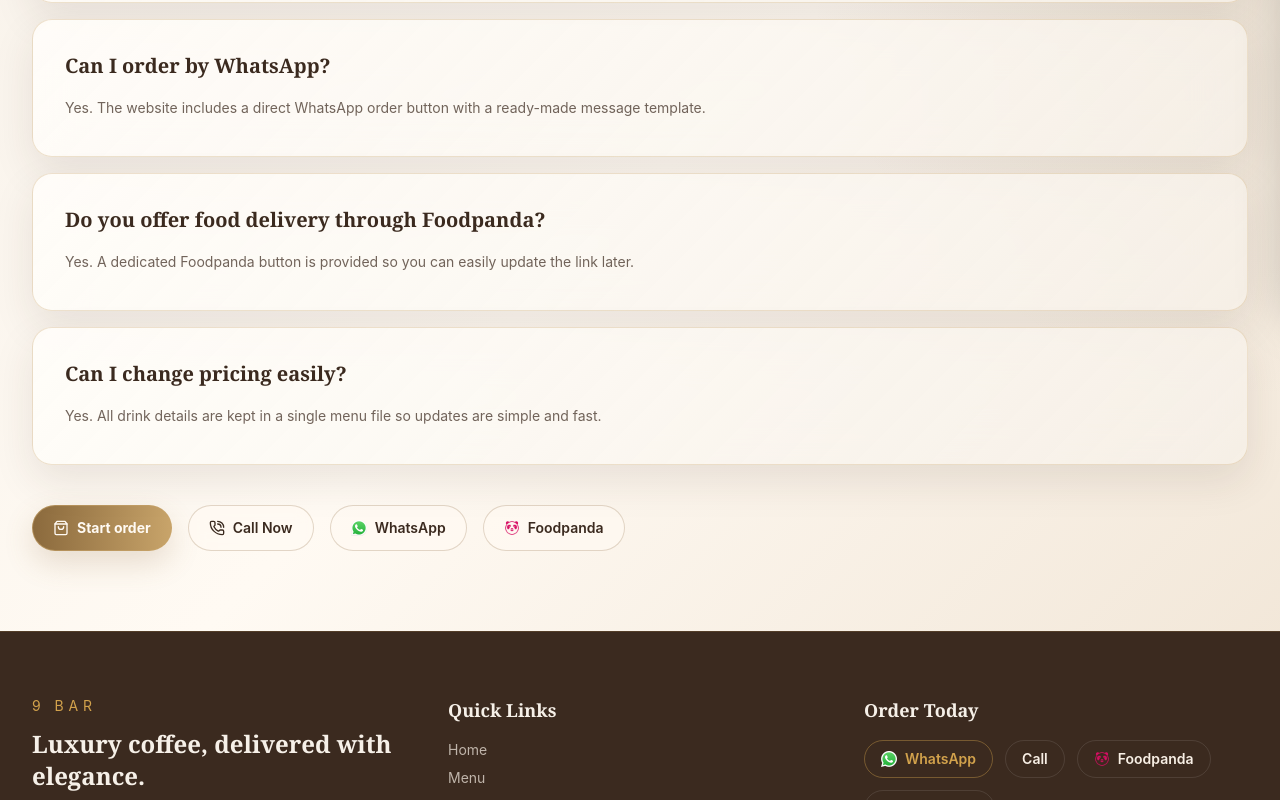
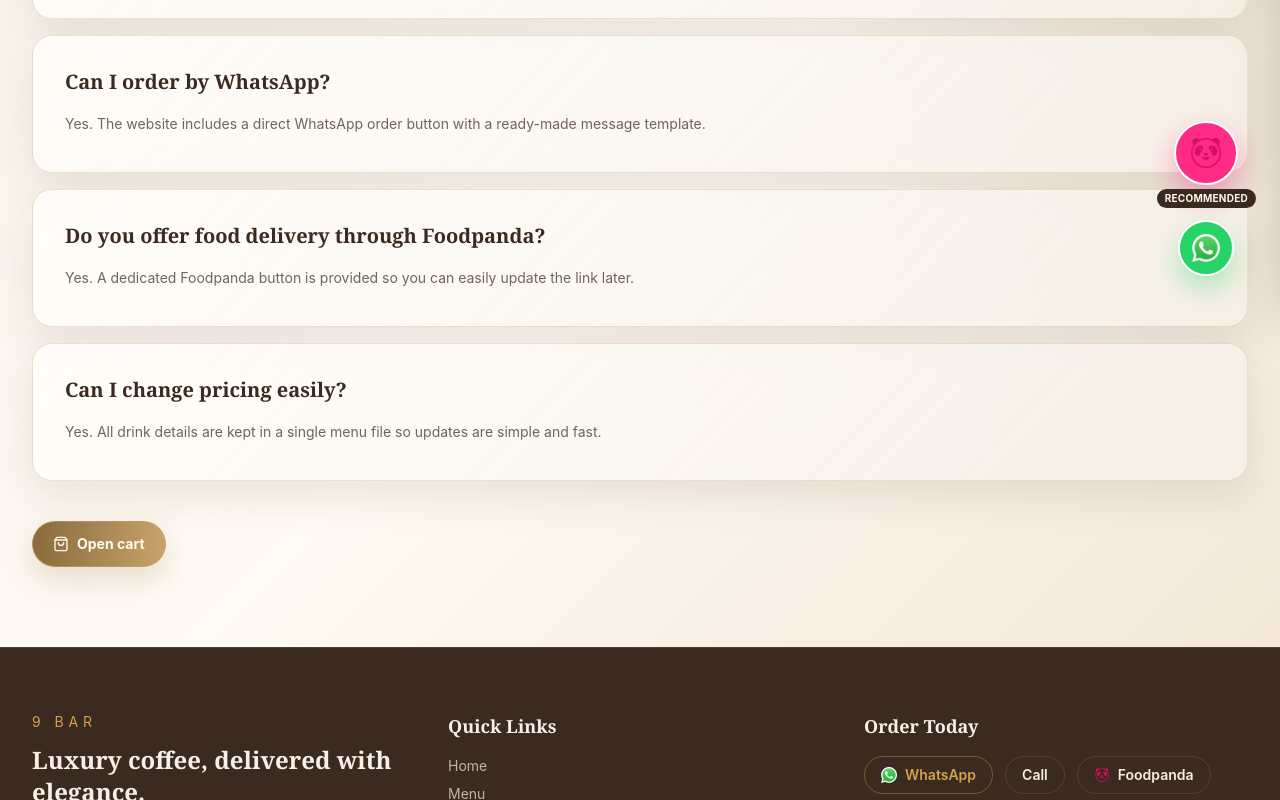
Before and after one commit to 9barpk-dev/9Bar, a Next.js app: page /faq in a window 1280 px wide. Shown: the part 500-1300 px from the top of the page. Built offline with nearby package versions, Linux system fonts and the light colour scheme; no server answers.

Commit message:
Improve cart flow and ordering visibility

```diff
--- a/app/globals.css
+++ b/app/globals.css
@@ -36,6 +36,9 @@
 .brand-page [class*="border-white"], main > section:not(:first-child):not(.delivery-checker) [class*="border-white"] { border-color: rgba(139, 106, 61, .18); }
 .brand-page [class*="bg-white/"], main > section:not(:first-child):not(.delivery-checker) [class*="bg-white/"] { background-color: rgba(255, 252, 247, .58); }
 .brand-page .eyebrow, main > section:not(:first-child):not(.delivery-checker) .eyebrow { color: #8b6a3d; }
+.on-dark .text-white { color: #fff; }
+.on-dark [class*="text-[#f8efe5]"] { color: rgba(248, 239, 229, .82); }
+.on-dark .eyebrow { color: #dcb05b; }
 
 @media (prefers-reduced-motion: reduce) {
   *, *::before, *::after { scroll-behavior: auto !important; transition-duration: .01ms !important; animation-duration: .01ms !important; animation-iteration-count: 1 !important; }
--- a/components/menu-carousel.tsx
+++ b/components/menu-carousel.tsx
@@ -19,7 +19,7 @@
   const move = (direction: -1 | 1) => setActiveIndex((current) => (current + direction + menuItems.length) % menuItems.length);
 
   return (
-    <section className="mx-auto max-w-7xl px-4 py-16 sm:px-6 lg:px-8 lg:py-24" aria-label="Full menu slideshow">
+    <section className="on-dark mx-auto max-w-7xl px-4 py-16 sm:px-6 lg:px-8 lg:py-24" aria-label="Full menu slideshow">
       <div className="mb-8 flex flex-wrap items-end justify-between gap-5">
         <div><p className="eyebrow">The full menu</p><h2 className="mt-3 text-3xl font-semibold tracking-[-0.03em] text-white sm:text-4xl">Something for every coffee mood.</h2></div>
         <Link href="/menu" className="text-sm font-semibold text-[#dcb05b] transition hover:text-white">Browse by category →</Link>
--- a/components/order-actions.tsx
+++ b/components/order-actions.tsx
@@ -1,9 +1,6 @@
 "use client";
 
-import Link from "next/link";
-import Image from "next/image";
-import { PhoneCall, ShoppingBag } from "lucide-react";
-import { foodpandaUrl, orderLinks } from "@/lib/site";
+import { ShoppingBag } from "lucide-react";
 import { useOrderCart } from "@/components/order-drawer";
 
 export function OrderActions({ compact = false, drinkName, price }: { compact?: boolean; drinkName?: string; price?: string }) {
@@ -16,23 +13,8 @@
         className="inline-flex items-center gap-2 rounded-full border border-[#c8a46a]/60 bg-gradient-to-r from-[#8b6a3d] via-[#c8a46a] to-[#8b6a3d] bg-[length:200%_auto] px-5 py-3 text-sm font-bold text-[#fffaf3] shadow-[0_12px_30px_rgba(139,106,61,0.2)] transition-all duration-300 hover:-translate-y-1 hover:bg-[position:right_center] hover:shadow-[0_16px_38px_rgba(139,106,61,0.3)]"
       >
         <ShoppingBag size={16} />
-        {drinkName ? "Add to order" : "Start order"}
+        {drinkName ? "Add to cart" : "Open cart"}
       </button>
-      <Link
-        href={orderLinks.phone}
-        className="inline-flex items-center gap-2 rounded-full border border-[#8b6a3d]/25 bg-[#fffaf3]/70 px-5 py-3 text-sm font-semibold text-[#3b2a1f] backdrop-blur-sm transition-all duration-300 hover:-translate-y-1 hover:border-[#c8a46a] hover:bg-white"
-      >
-        <PhoneCall size={16} />
-        Call Now
-      </Link>
-      <Link href={orderLinks.whatsapp} target="_blank" rel="noreferrer" className="inline-flex items-center gap-2 rounded-full border border-[#8b6a3d]/25 bg-[#fffaf3]/70 px-5 py-3 text-sm font-semibold text-[#3b2a1f] transition-all duration-300 hover:-translate-y-1 hover:border-[#c8a46a] hover:text-[#8b6a3d]">
-        <Image src="/whatsapp.png" alt="WhatsApp" width={16} height={16} />
-        WhatsApp
-      </Link>
-      <Link href={foodpandaUrl} target="_blank" rel="noreferrer" className="inline-flex items-center gap-2 rounded-full border border-[#8b6a3d]/25 bg-[#fffaf3]/70 px-5 py-3 text-sm font-semibold text-[#3b2a1f] transition-all duration-300 hover:-translate-y-1 hover:border-[#c8a46a] hover:text-[#8b6a3d]">
-        <Image src="/icons8-foodpanda-48.png" alt="Foodpanda" width={16} height={16} />
-        Foodpanda
-      </Link>
     </div>
   );
 }
--- a/components/order-drawer.tsx
+++ b/components/order-drawer.tsx
@@ -28,16 +28,22 @@
 export function OrderCartProvider({ children }: { children: React.ReactNode }) {
   const [items, setItems] = useState<CartItem[]>([]);
   const [isOpen, setIsOpen] = useState(false);
+  const [addedItem, setAddedItem] = useState<string | null>(null);
   const addItem = useCallback((name: string, price: string) => {
     const amount = numericPrice(price);
     setItems((current) => {
       const existing = current.find((item) => item.name === name);
       return existing ? current.map((item) => item.name === name ? { ...item, quantity: item.quantity + 1 } : item) : [...current, { name, price: amount, quantity: 1 }];
     });
-    setIsOpen(true);
+    setAddedItem(name);
   }, []);
+  useEffect(() => {
+    if (!addedItem) return;
+    const timeout = window.setTimeout(() => setAddedItem(null), 2800);
+    return () => window.clearTimeout(timeout);
+  }, [addedItem]);
   const count = items.reduce((total, item) => total + item.quantity, 0);
-  return <CartContext.Provider value={{ addItem, openCart: () => setIsOpen(true), count }}><OrderDrawer items={items} setItems={setItems} isOpen={isOpen} close={() => setIsOpen(false)} />{children}</CartContext.Provider>;
+  return <CartContext.Provider value={{ addItem, openCart: () => setIsOpen(true), count }}><OrderDrawer items={items} setItems={setItems} isOpen={isOpen} close={() => setIsOpen(false)} />{children}{addedItem && <div role="status" className="fixed bottom-5 left-1/2 z-[90] -translate-x-1/2 rounded-full bg-[#3b2a1f] px-5 py-3 text-sm font-semibold text-[#fffaf3] shadow-xl">Added to cart successfully: {addedItem}</div>}</CartContext.Provider>;
 }
 
 export function CartButton() {
@@ -115,7 +121,8 @@
     <aside aria-label="Your order" className={`fixed inset-y-0 right-0 z-[80] flex w-full max-w-xl flex-col bg-[#fffaf3] shadow-2xl transition-transform duration-300 ${isOpen ? "translate-x-0" : "translate-x-full"}`}>
       <div className="flex items-center justify-between border-b border-[#c8a46a]/20 px-5 py-5"><div><p className="eyebrow">Your order</p><h2 className="mt-1 text-2xl font-semibold">A coffee moment, curated.</h2></div><button type="button" onClick={close} aria-label="Close order bag" className="rounded-full p-2 text-[#3b2a1f] hover:bg-[#c8a46a]/15"><X /></button></div>
       <div className="flex-1 overflow-y-auto p-5 sm:p-6">
-          {items.length === 0 ? <div className="rounded-3xl border border-dashed border-[#c8a46a]/45 p-8 text-center text-sm text-[#3b2a1f]/70">Your order bag is waiting for something delicious.</div> : <div className="space-y-3">{items.map((item) => <div key={item.name} className="flex items-center justify-between rounded-2xl border border-[#c8a46a]/20 p-4"><div><p className="font-semibold">{item.name}</p><p className="mt-1 text-sm text-[#8b6a3d]">Rs. {item.price}</p></div><div className="flex items-center gap-3"><button onClick={() => updateQuantity(item.name, -1)} aria-label={`Remove one ${item.name}`} className="rounded-full border p-1"><Minus size={14} /></button><span className="w-4 text-center text-sm font-semibold">{item.quantity}</span><button onClick={() => updateQuantity(item.name, 1)} aria-label={`Add one ${item.name}`} className="rounded-full border p-1"><Plus size={14} /></button></div></div>)}</div>}
+          {items.length === 0 ? <div className="rounded-3xl border border-dashed border-[#c8a46a]/45 p-8 text-center text-sm text-[#3b2a1f]/80"><p>Your order bag is waiting for something delicious.</p><Link href="/menu" onClick={close} className="mt-4 inline-flex rounded-full bg-[#3b2a1f] px-4 py-2 font-semibold text-white">Browse the menu</Link></div> : <div className="space-y-3">{items.map((item) => <div key={item.name} className="flex items-center justify-between rounded-2xl border border-[#c8a46a]/20 p-4"><div><p className="font-semibold">{item.name}</p><p className="mt-1 text-sm text-[#8b6a3d]">Rs. {item.price}</p></div><div className="flex items-center gap-3"><button onClick={() => updateQuantity(item.name, -1)} aria-label={`Remove one ${item.name}`} className="rounded-full border p-1"><Minus size={14} /></button><span className="w-4 text-center text-sm font-semibold">{item.quantity}</span><button onClick={() => updateQuantity(item.name, 1)} aria-label={`Add one ${item.name}`} className="rounded-full border p-1"><Plus size={14} /></button></div></div>)}</div>}
+          {items.length > 0 && <Link href="/menu" onClick={close} className="mt-5 inline-flex items-center rounded-full border border-[#8b6a3d]/30 px-4 py-2 text-sm font-semibold text-[#3b2a1f] transition hover:bg-[#efe3d1]">← Continue browsing menu</Link>}
           <div className="mt-7 grid gap-3 sm:grid-cols-[1.25fr_1fr]">
             <button type="button" aria-pressed={method === "foodpanda"} onClick={() => setMethod("foodpanda")} className={`rounded-2xl border p-4 text-left transition ${method === "foodpanda" ? "border-[#d2a24c] bg-[#d2a24c] text-[#160f07] shadow-[0_12px_28px_rgba(210,162,76,0.28)]" : "border-[#c8a46a]/35 bg-[#efe3d1] text-[#3b2a1f] hover:border-[#d2a24c]"}`}><div className="flex items-center gap-2.5"><Image src="/icons8-foodpanda-48.png" alt="Foodpanda" width={24} height={24} /><span className="text-base font-bold">Order via Foodpanda</span></div><span className="mt-2 block text-sm leading-5 opacity-80">Fast checkout, live tracking, and secure payment.</span><span className="mt-3 inline-block text-xs font-bold uppercase tracking-wide">Recommended</span></button>
             <button type="button" aria-pressed={method === "direct"} onClick={() => setMethod("direct")} className={`rounded-2xl border p-4 text-left transition ${method === "direct" ? "border-[#3b2a1f] bg-[#3b2a1f] text-white shadow-[0_12px_28px_rgba(59,42,31,0.2)]" : "border-[#c8a46a]/35 bg-[#fffaf3] text-[#3b2a1f] hover:border-[#8b6a3d]"}`}><div className="flex items-center gap-2.5"><Image src="/whatsapp.png" alt="WhatsApp" width={22} height={22} /><span className="text-base font-bold">Order from 9 BAR</span></div><span className="mt-2 block text-sm leading-5 opacity-75">Use your cart and confirm your order directly on WhatsApp.</span><span className="mt-3 inline-block text-xs font-bold">Website order</span></button>
--- a/components/site-shell.tsx
+++ b/components/site-shell.tsx
@@ -23,7 +23,7 @@
       <header className="sticky top-0 z-40 border-b border-[#c8a46a]/20 bg-[#f6f0e8]/80 backdrop-blur-2xl">
         <div className="mx-auto flex max-w-7xl items-center justify-between px-4 py-4 sm:px-6 lg:px-8">
           <Link href="/" aria-label="9 BAR home" className="flex items-center gap-2.5 transition-transform duration-300 hover:scale-[1.03]">
-            <Image src="/images/logo/logo.svg" alt="9 BAR" width={110} height={40} priority className="h-10 w-[110px] object-contain" />
+            <Image src="/images/logo/9bar.png" alt="9 BAR" width={60} height={60} priority className="h-14 w-14 rounded-xl object-contain shadow-[0_4px_14px_rgba(59,42,31,0.15)]" />
           </Link>
           <nav className="hidden items-center gap-6 md:flex">
             {navItems.map((item) => (
@@ -70,6 +70,10 @@
           </div>
         </div>
       </footer>
+      <div className="fixed bottom-24 right-4 z-50 flex flex-col items-center gap-3 sm:bottom-6 sm:right-6">
+        <Link href={orderLinks.foodpanda} target="_blank" rel="noreferrer" aria-label="Order through Foodpanda" className="group flex flex-col items-center"><span className="flex h-16 w-16 items-center justify-center rounded-full border-2 border-white bg-[#ff2b85] p-3 shadow-[0_12px_28px_rgba(255,43,133,0.4)] transition group-hover:scale-110"><Image src="/icons8-foodpanda-48.png" alt="" width={42} height={42} /></span><span className="mt-1 rounded-full bg-[#3b2a1f] px-2 py-0.5 text-[10px] font-bold uppercase tracking-wide text-[#fffaf3]">Recommended</span></Link>
+        <Link href={orderLinks.whatsapp} target="_blank" rel="noreferrer" aria-label="Order through WhatsApp" className="flex h-14 w-14 items-center justify-center rounded-full border-2 border-white bg-[#25d366] p-3 shadow-[0_12px_28px_rgba(37,211,102,0.35)] transition hover:scale-110"><Image src="/whatsapp.png" alt="" width={38} height={38} /></Link>
+      </div>
       <div className="fixed inset-x-3 bottom-3 z-50 flex gap-2 rounded-2xl border border-[#c8a46a]/35 bg-[#3b2a1f]/95 p-2 shadow-2xl backdrop-blur-xl sm:hidden">
         <Link href="/menu" className="flex flex-1 items-center justify-center gap-2 rounded-xl bg-gradient-to-r from-[#8b6a3d] via-[#c8a46a] to-[#8b6a3d] px-3 py-3 text-sm font-bold text-[#fffaf3]">Start your order</Link>
         <Link href={orderLinks.phone} aria-label="Call 9 BAR" className="flex w-12 items-center justify-center rounded-xl border border-[#c8a46a]/35 text-[#f6f0e8]"><PhoneCall size={18} /></Link>
```
Also changed, not shown: app/menu/page.tsx (+3 -4 lines), 1 other file (tests, documents, lock files or other folders).
